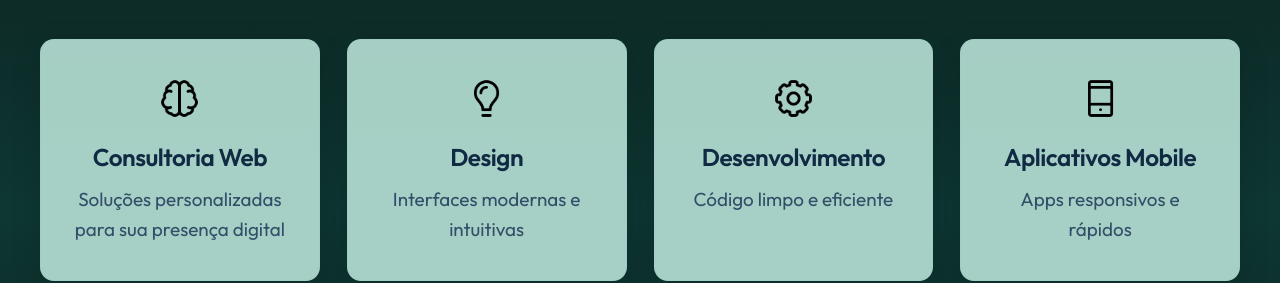
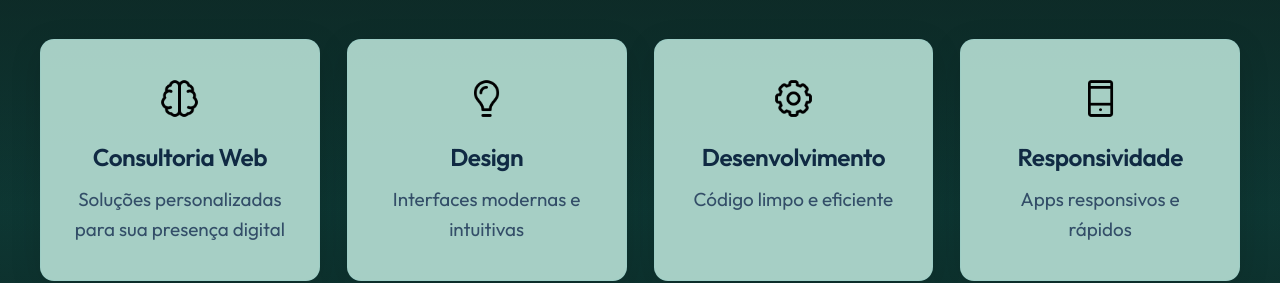
Before and after one commit to PramioIFC/Prismarine, a React (Vite) app: page / in a window 1280 px wide. Shown: the part 1880-2163 px from the top of the page. Built offline with nearby package versions, Linux system fonts and the light colour scheme.

Commit message:
Update App.jsx

```diff
--- a/src/App.jsx
+++ b/src/App.jsx
@@ -23,7 +23,7 @@ function App() {
     { icon: consultoriaIcon, title: 'Consultoria Web', desc: 'Soluções personalizadas para sua presença digital' },
     { icon: designIcon, title: 'Design', desc: 'Interfaces modernas e intuitivas' },
     { icon: desenvolviIcon, title: 'Desenvolvimento', desc: 'Código limpo e eficiente' },
-    { icon: mobileIcon, title: 'Aplicativos Mobile', desc: 'Apps responsivos e rápidos' },
+    { icon: mobileIcon, title: 'Responsividade', desc: 'Apps responsivos e rápidos' },
     { icon: segurancaIcon, title: 'Segurança', desc: 'Proteção de dados garantida' },
     { icon: analyticsIcon, title: 'Analytics', desc: 'Dados para decisões melhores' },
     { icon: marketingIcon, title: 'Marketing Digital', desc: 'Campanhas eficazes e SEO' },
```
